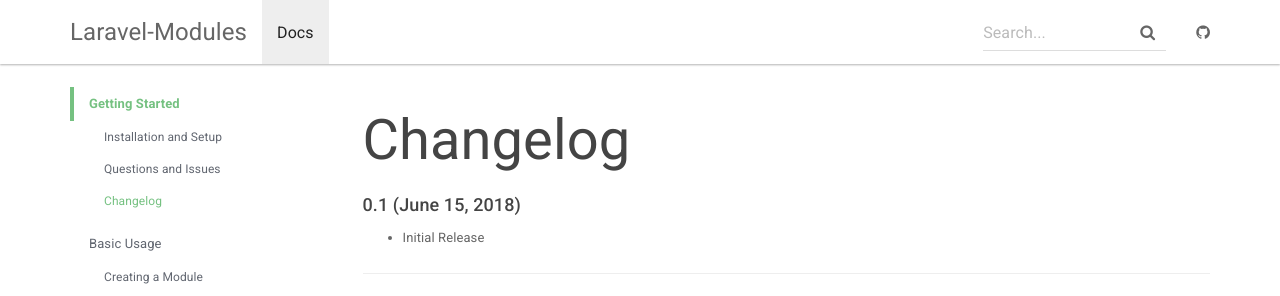
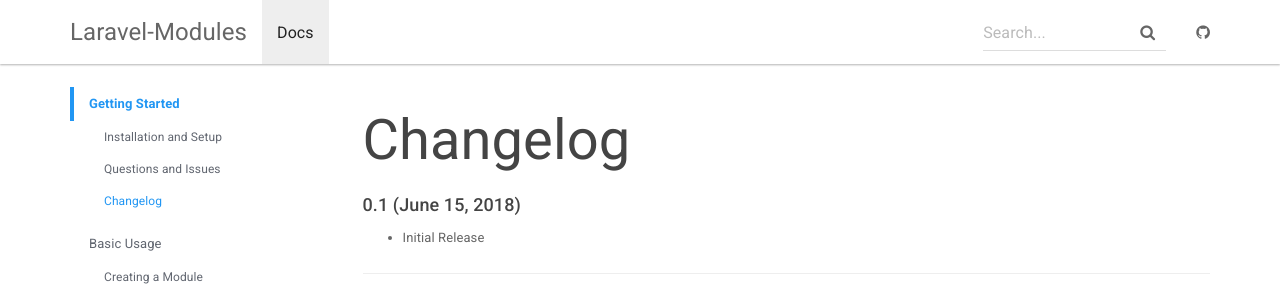
Before and after one commit to rawilk/laravel-modules, a Jekyll site: the page built from _docs/changelog.md, in a window 1280 px wide. Shown: the top 296 px of the page. Built offline with Jekyll 4.4.1, drawn with Linux system fonts in a browser that asks for light colours; nearby versions of some CDN libraries.

Commit message:
Update doc nav styles

```diff
--- a/css/main.scss
+++ b/css/main.scss
@@ -98,6 +98,8 @@ h4 {
 }
 
 $success: #75c181;
+$primary: #2196f3;
+$doc-color: #616670;
 
 .doc-menu {
     list-style: none;
@@ -109,17 +111,21 @@ $success: #75c181;
         &.active {
             > a {
                 background: none;
-                border-left: 4px solid #75c181;
-                color: #75c181;
+                border-left: 4px solid $primary;
+                color: $primary;
                 font-weight: 600;
             }
         }
 
         > a {
+            &:hover {
+                text-decoration: none;
+            }
+
             display: block;
             padding: 5px 15px;
             border-left: 4px solid transparent;
-            color: #616670;
+            color: $doc-color;
         }
     }
 
@@ -148,13 +154,13 @@ $success: #75c181;
 
         > a {
             display: block;
-            color: #616670;
+            color: $doc-color;
             padding: 0 0 0 34px;
             background: none;
 
             &.active {
                 background: none;
-                color: #75c181;
+                color: $primary;
             }
         }
     }
```
